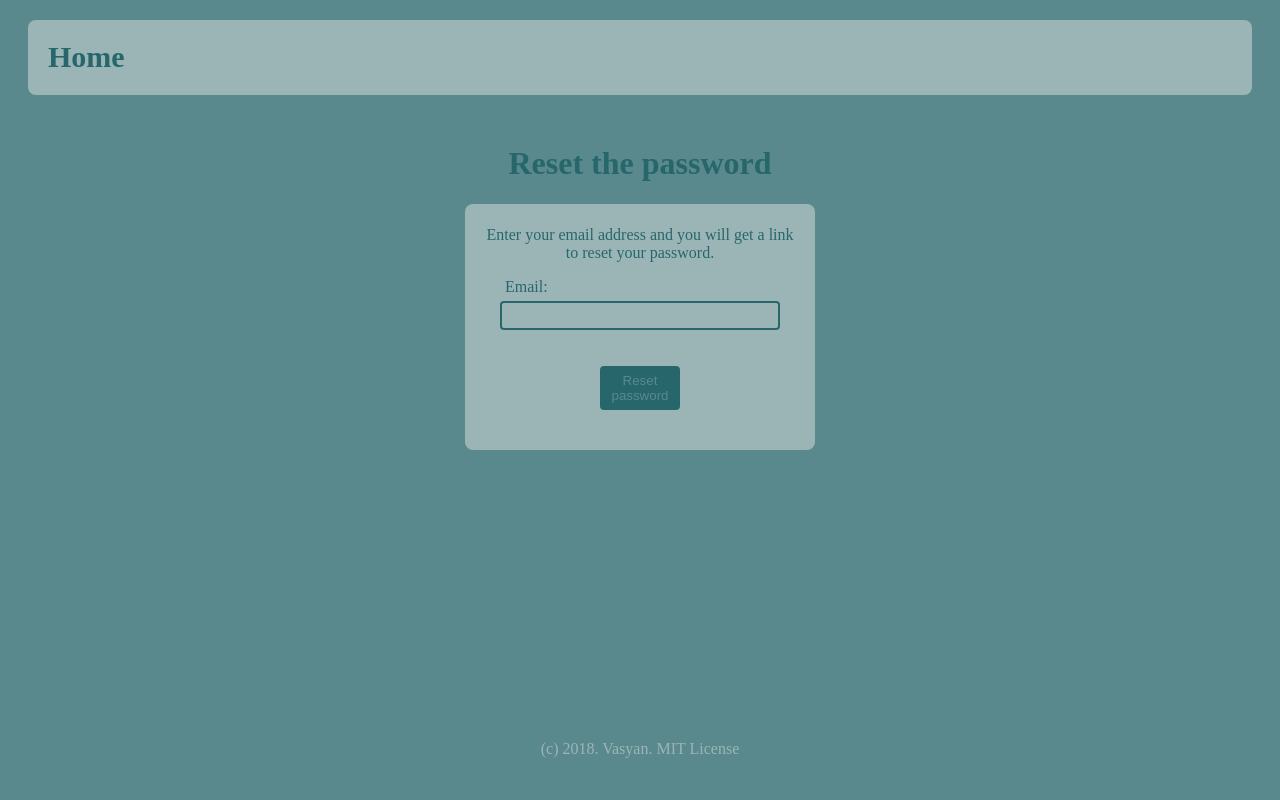
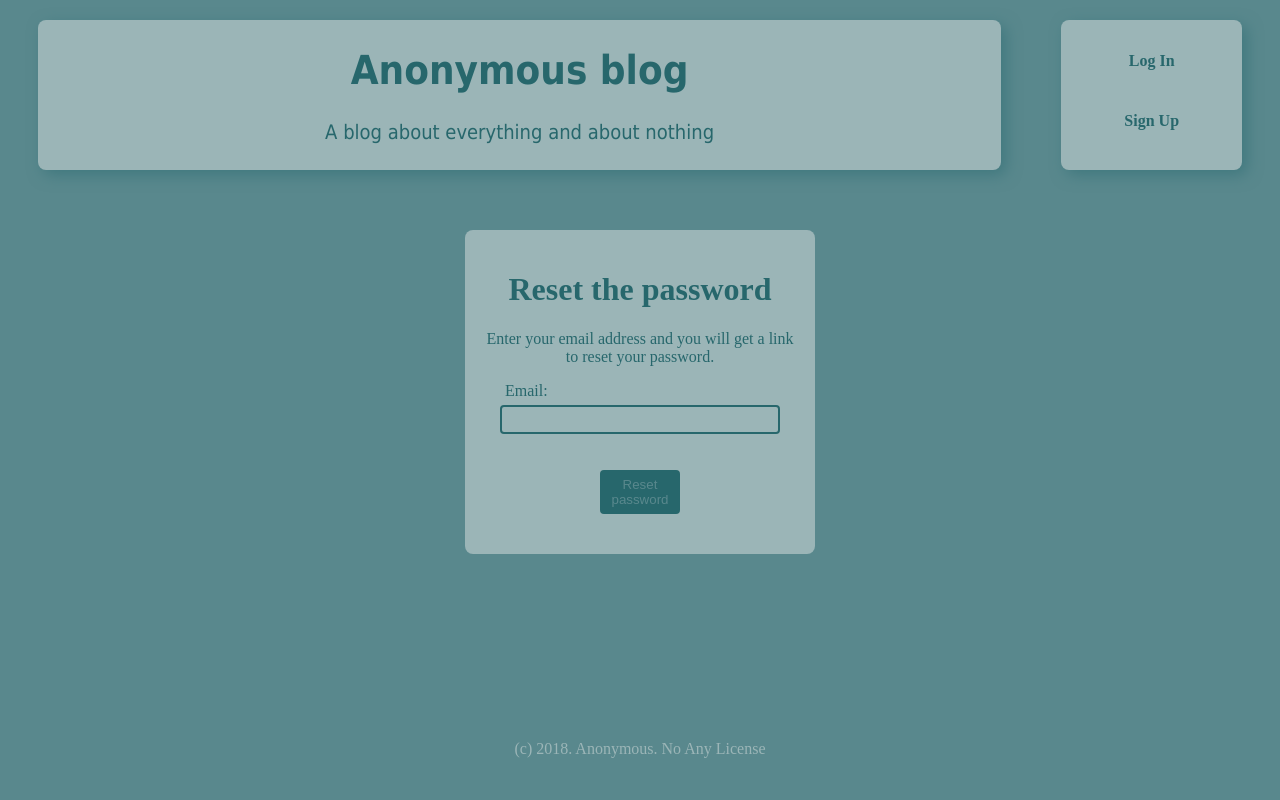
Before and after one commit to max-dw-i/django-blog, a Django app: page /accounts/reset/ in a window 1280 px wide. Run offline with Django 3.2, Linux system fonts and the light colour scheme.

Commit message:
Refactor templates
Make base.html for the site and base templates for every app inheriting
from this base.html instead of base self-sufficient templates for every app
(blog_app, accounts)

```diff
--- a/static/accounts/css/style.css
+++ /dev/null
@@ -1,125 +0,0 @@
-body {
-    background-color: #59888D;
-    color: #27676C;
-    font-size: 16px;
-    font-family: 'Times New Roman', Times, serif;
-}
-
-body a {
-    color: #27676C;
-    text-decoration: none;
-    font-weight: bold;
-}
-
-body a:hover {
-    color: #59888D;
-}
-
-#header {
-    position: relative;
-    height: 75px;
-    background-color: #9BB5B7;
-    border-radius: 8px;
-    margin: 20px 20px 50px 20px;
-}
-
-#header h1 {
-    font-size: 30px;
-    padding: 20px 20px;
-}
-
-#center {
-    min-height: calc(100vh - 155px - 100px);
-}
-
-#center h1 {
-    text-align: center;
-}
-
-form, #area {
-    background-color: #9BB5B7;
-    border-radius: 8px;
-    width: 350px;
-    margin-top: 50px;
-    margin: auto;
-    padding-top: 20px;
-}
-
-#area {
-    padding: 20px 0 20px 0;
-}
-
-form label {
-    margin-left: 40px;
-}
-
-form input, textarea {
-    position: relative;
-    box-sizing: border-box;
-    width: 80%;
-    margin-left: 10%;
-    margin-top: 5px;
-    padding: 5px 10px;
-    resize: none;
-    background-color: #9BB5B7;
-    border: 2px solid #27676C;
-    border-radius: 4px;
-}
-
-input:focus {
-    background-color: #27676C;
-    color: #9BB5B7;
-}
-
-.btn {
-    position: absolute;
-    left: 50%;
-    margin-left: -40px;
-    margin-top: 20px;
-    padding-top: 5px;
-    padding-bottom: 5px;
-    width: 80px;
-    cursor: pointer;
-    border: 2px solid #27676C;
-    border-radius: 4px;
-    background-color: #27676C;
-    color: #59888D;
-}
-
-.btn:hover {
-    color: #9BB5B7;
-}
-
-#pwd-reset {
-    text-align: center;
-    margin-top: 100px;
-    padding-bottom: 20px;
-}
-
-.helptext {
-    display: none;
-}
-
-ul {
-    font-size: 14px;
-    color: #59888D;
-}
-
-#help-p {
-    margin: 2px 15px;
-    text-align: center;
-}
-
-.errorlist {
-    list-style-type: none;
-    color: rgb(185, 48, 7);
-}
-
-#footer {
-    margin-top: 50px;
-    margin-left: 25%;
-    width: 50%;
-    height: 50px;
-    text-align: center;
-    color: #9BB5B7;
-}
--- a/static/blog_app/css/blog_app.css
+++ b/static/css/blog_app.css
@@ -161,6 +161,91 @@ ul {
     padding: 3px 25px;
 }
 
+/*accounts forms*/
+
+#center .acc_forms h1 {
+    text-align: center;
+}
+
+.acc_forms, #area {
+    background-color: #9BB5B7;
+    border-radius: 8px;
+    width: 350px;
+    margin-top: 50px;
+    margin: auto;
+    padding-top: 20px;
+}
+
+.acc_forms #area {
+    padding: 20px 0 20px 0;
+}
+
+.acc_forms label {
+    margin-left: 40px;
+}
+
+.acc_forms input, textarea {
+    position: relative;
+    box-sizing: border-box;
+    width: 80%;
+    margin-left: 10%;
+    margin-top: 5px;
+    padding: 5px 10px;
+    resize: none;
+    background-color: #9BB5B7;
+    border: 2px solid #27676C;
+    border-radius: 4px;
+}
+
+.acc_forms input:focus {
+    background-color: #27676C;
+    color: #9BB5B7;
+}
+
+.acc_forms .btn {
+    position: absolute;
+    left: 50%;
+    margin-left: -40px;
+    margin-top: 20px;
+    padding-top: 5px;
+    padding-bottom: 5px;
+    width: 80px;
+    cursor: pointer;
+    border: 2px solid #27676C;
+    border-radius: 4px;
+    background-color: #27676C;
+    color: #59888D;
+}
+
+.acc_forms .btn:hover {
+    color: #9BB5B7;
+}
+
+.acc_forms #pwd-reset {
+    text-align: center;
+    margin-top: 100px;
+    padding-bottom: 20px;
+}
+
+.acc_forms .helptext {
+    display: none;
+}
+
+.acc_forms ul {
+    font-size: 14px;
+    color: #59888D;
+}
+
+.acc_forms #help-p {
+    margin: 2px 15px;
+    text-align: center;
+}
+
+.acc_forms .errorlist {
+    list-style-type: none;
+    color: rgb(185, 48, 7);
+}
+
 /*comment form*/
 
 #comment-form label {
--- a/templates/accounts/base.html
+++ /dev/null
@@ -1,31 +0,0 @@
-{% load static %}
-
-<!DOCTYPE html>
-<html>
-
-<head>
-    <meta charset="utf-8">
-    <title>Vasyan's blog</title>
-    <!-- load css -->
-    <link rel="stylesheet" href="{% static 'accounts/css/style.css' %}">
-</head>
-
-<body>
-    <div id="wrapper">
-        <div id="header">
-            <a href="{% url 'home' %}">
-                <h1>Home</h1>
-            </a>
-        </div>
-        <div id="center">
-        {% block content %}{% endblock content %}
-        </div>
-        <div id="footer">
-            <div id="info">
-                <p>(c) 2018. Vasyan. MIT License</p>
-            </div>
-        </div>
-    </div>
-</body>
-
-</html>
--- a/templates/accounts/base_form.html
+++ b/templates/accounts/base_form.html
@@ -1,6 +1,7 @@
-{% extends 'accounts/base.html' %}
+{% extends 'base.html' %}
 
-{% block content %}
+{% block center %}
+<div class="acc_forms">
     <h1>
         {% block title %}
         {% endblock title %}
@@ -18,4 +19,5 @@
             {% endblock pwdreset %}
         </div>
     </form>
-{% endblock content %}
+</div>
+{% endblock center %}
--- a/templates/accounts/base_info.html
+++ b/templates/accounts/base_info.html
@@ -1,6 +1,6 @@
-{% extends 'accounts/base.html' %}
+{% extends 'base.html' %}
 
-{% block content %}
+{% block center %}
 <h1>
     {% block title %}
     {% endblock title %}
@@ -9,4 +9,4 @@
     {% block info %}
     {% endblock info %}
 </div>
-{% endblock content %}
+{% endblock center %}
--- a/templates/accounts/password_reset_confirm.html
+++ b/templates/accounts/password_reset_confirm.html
@@ -1,6 +1,6 @@
-{% extends 'accounts/base.html' %}
+{% extends 'base.html' %}
 
-{% block content %}
+{% block center %}
 {% if validlink %}
 <h1>Change password for {{ form.user.username }}</h1>
 <form method="post">
@@ -18,4 +18,4 @@
     </div>
 </div>
 {% endif %}
-{% endblock content %}
+{% endblock center %}
--- /dev/null
+++ b/templates/base.html
@@ -0,0 +1,55 @@
+{% load static %}
+
+<!DOCTYPE html>
+<html>
+
+<head>
+    <meta charset="utf-8">
+    <title>Anonymous blog</title>
+    <!-- load css -->
+    <link rel="stylesheet" href="{% static 'css/blog_app.css' %}">
+</head>
+
+<body>
+    <div id="wrapper">
+        <div id="header">
+            <div id="top-text">
+                <a href="{% url 'home' %}"><h1>Anonymous blog</h1></a>
+                <p>A blog about everything and about nothing</p>
+            </div>
+            <div id="auth">
+                {% if user.is_authenticated %}
+                <div class="ref-auth">
+                    <a href="{% url 'settings' %}">
+                        {{ user.username }}
+                    </a>
+                </div>
+                <div class="ref-auth">
+                    <a href="{% url 'logout' %}">
+                        Log out
+                    </a>
+                </div>
+                {% else %}
+                <div class="ref-auth">
+                    <a href="{% url 'login' %}?next={{ request.path }}">
+                        Log In
+                    </a>
+                </div>
+                <div class="ref-auth">
+                    <a href="{% url 'signup' %}?next={{ request.path }}">
+                        Sign Up
+                    </a>
+                </div>
+                {% endif %}
+            </div>
+        </div>
+        <div id="center">
+            {% block center %}{% endblock center %}
+        </div>
+        <div id="footer">
+            <p>(c) 2018. Anonymous. No Any License</p>
+        </div>
+    </div>
+</body>
+
+</html>
--- a/templates/blog_app/about.html
+++ b/templates/blog_app/about.html
@@ -1,4 +1,4 @@
-{% extends 'blog_app/base.html' %}
+{% extends 'blog_app/base_blog.html' %}
 {% load static %}
 
 {% block content %}
--- a/templates/blog_app/contact.html
+++ b/templates/blog_app/contact.html
@@ -1,4 +1,4 @@
-{% extends 'blog_app/base.html' %}
+{% extends 'blog_app/base_blog.html' %}
 
 {% block content %}
 <div class="post-like-wrapper">
--- a/templates/blog_app/emailsent.html
+++ b/templates/blog_app/emailsent.html
@@ -1,4 +1,4 @@
-{% extends 'blog_app/base.html' %}
+{% extends 'blog_app/base_blog.html' %}
 
 {% block content %}
 <div class="post-like-wrapper">
--- a/templates/blog_app/page.html
+++ b/templates/blog_app/page.html
@@ -1,4 +1,4 @@
-{% extends 'blog_app/base.html' %}
+{% extends 'blog_app/base_blog.html' %}
 {% load humanize %}
 
 {% block content %}
--- a/templates/blog_app/post.html
+++ b/templates/blog_app/post.html
@@ -1,4 +1,4 @@
-{% extends 'blog_app/base.html' %}
+{% extends 'blog_app/base_blog.html' %}
 {% load humanize %}
 
 {% block content %}
--- a/templates/blog_app/search.html
+++ b/templates/blog_app/search.html
@@ -1,4 +1,4 @@
-{% extends 'blog_app/base.html' %}
+{% extends 'blog_app/base_blog.html' %}
 
 {% block content %}
 <div class="post-like-wrapper">
```
Also changed, not shown: templates/blog_app/base.html (deleted, +0 -90 lines), templates/blog_app/base_blog.html (added, +42 -0 lines). Lines whose indentation alone changed are shown as unchanged.
